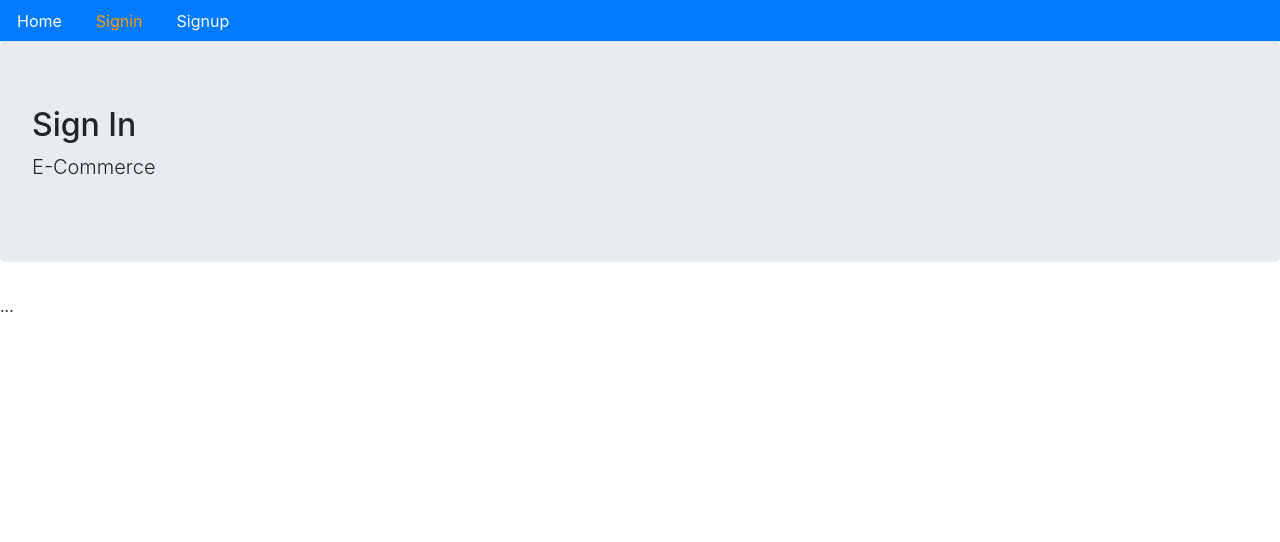
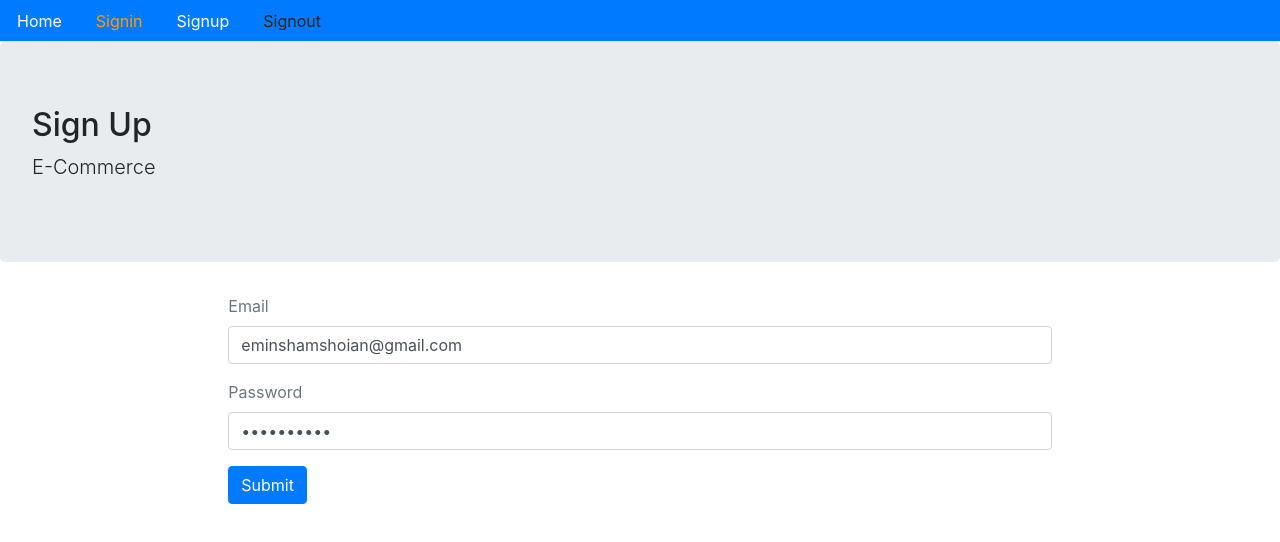
Before and after one commit to eminshamshoian/ecommerce-client, a React (Create React App) app: page /signin in a window 1280 px wide. Shown: the top 542 px of the page. Built offline with nearby package versions, Linux system fonts and the light colour scheme; no server answers.

Commit message:
created signin, authenticate, signout methods

```diff
--- a/src/auth/index.js
+++ b/src/auth/index.js
@@ -16,3 +16,41 @@ export const signup = user => {
             console.log(err);
         });
 };
+
+export const signin = user => {
+    return fetch(`${API}/signin`, {
+        method: 'POST',
+        headers: {
+            Accept: 'application/json',
+            'Content-Type': 'application/json'
+        },
+        body: JSON.stringify(user)
+    })
+        .then(response => {
+            return response.json();
+        })
+        .catch(err => {
+            console.log(err);
+        });
+};
+
+export const authenticate = (data, next) => {
+    if (typeof window !== 'undefined') {
+        localStorage.setItem('jwt', JSON.stringify(data));
+        next();
+    }
+};
+
+export const signout = next => {
+    if (typeof window !== 'undefined') {
+        localStorage.removeItem('jwt');
+        next();
+        return fetch(`${API}/signout`, {
+            method: 'GET'
+        })
+            .then(response => {
+                console.log('signout', response);
+            })
+            .catch(err => console.log(err));
+    }
+};
--- a/src/components/core/Home.js
+++ b/src/components/core/Home.js
@@ -1,6 +1,5 @@
 import React from 'react';
 import MainLayout from '../layout/MainLayout';
-import { API } from '../../config';
 
 const Home = () => {
     return (
--- a/src/components/layout/Navbar.js
+++ b/src/components/layout/Navbar.js
@@ -1,5 +1,6 @@
 import React from 'react';
 import { Link, withRouter } from 'react-router-dom';
+import { signout } from '../../auth/index';
 
 const isActive = (history, path) => {
     if (history.location.pathname === path) {
@@ -40,6 +41,19 @@ const Navbar = ({ history }) => {
                         Signup
                     </Link>
                 </li>
+                <li className='nav-item'>
+                    <span
+                        className='nav-link'
+                        style={{ cursor: 'pointer', color: '#fffff' }}
+                        onClick={() => {
+                            signout(() => {
+                                history.push('/');
+                            });
+                        }}
+                    >
+                        Signout
+                    </span>
+                </li>
             </ul>
         </div>
     );
--- a/src/components/user/Signin.js
+++ b/src/components/user/Signin.js
@@ -1,10 +1,103 @@
-import React from 'react';
+import React, { useState } from 'react';
+import { Redirect } from 'react-router-dom';
+import { signin, authenticate } from '../../auth/index';
+
+// Import Components
 import MainLayout from '../layout/MainLayout';
 
 const Signin = () => {
+    const [values, setValues] = useState({
+        email: 'eminshamshoian@gmail.com',
+        password: 'eminsh1319',
+        error: '',
+        loading: false,
+        redirect: false
+    });
+
+    // Destructure
+    const { email, password, loading, error, redirect } = values;
+
+    // Higher order function returns another function
+    const handleChange = name => event => {
+        setValues({ ...values, error: false, [name]: event.target.value });
+    };
+
+    const clickSubmit = event => {
+        // So browser doesnt reload when button is clicked
+        event.preventDefault();
+        setValues({ ...values, error: false, loading: true });
+        signin({ email, password }).then(data => {
+            if (data.error) {
+                setValues({ ...values, error: data.error, loading: false });
+            } else {
+                authenticate(data, () => {
+                    setValues({
+                        ...values,
+                        redirect: true
+                    });
+                });
+            }
+        });
+    };
+
+    const SignInForm = () => (
+        <form>
+            <div className='form-group'>
+                <label className='text-muted'>Email</label>
+                <input
+                    onChange={handleChange('email')}
+                    type='eamil'
+                    className='form-control'
+                    value={email}
+                />
+            </div>
+            <div className='form-group'>
+                <label className='text-muted'>Password</label>
+                <input
+                    onChange={handleChange('password')}
+                    type='password'
+                    className='form-control'
+                    value={password}
+                />
+            </div>
+            <button onClick={clickSubmit} className='btn btn-primary'>
+                Submit
+            </button>
+        </form>
+    );
+
+    const showError = () => (
+        <div
+            className='alert alert-danger'
+            style={{ display: error ? '' : 'none' }}
+        >
+            {error}
+        </div>
+    );
+
+    const showLoading = () =>
+        loading && (
+            <div className='alert alert-info'>
+                <h1>Loading...</h1>
+            </div>
+        );
+
+    const redirectUser = () => {
+        if (redirect) {
+            return <Redirect to='/' />;
+        }
+    };
+
     return (
-        <MainLayout title='Sign In' description='E-Commerce'>
-            ...
+        <MainLayout
+            title='Sign Up'
+            description='E-Commerce'
+            className='container col-md-8 offset-md-2'
+        >
+            {showLoading()}
+            {showError()}
+            {SignInForm()}
+            {redirectUser()}
         </MainLayout>
     );
 };
```
